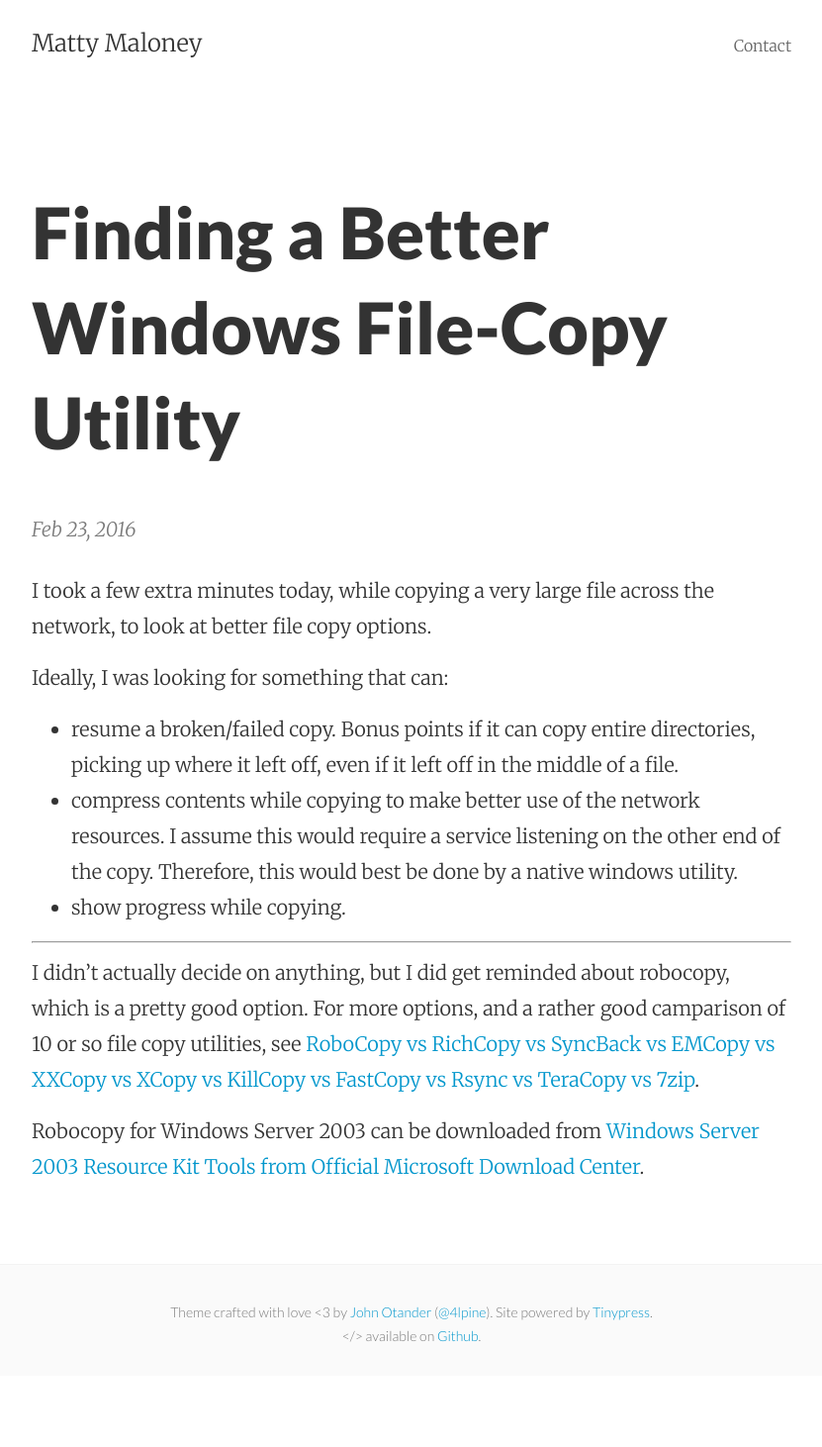
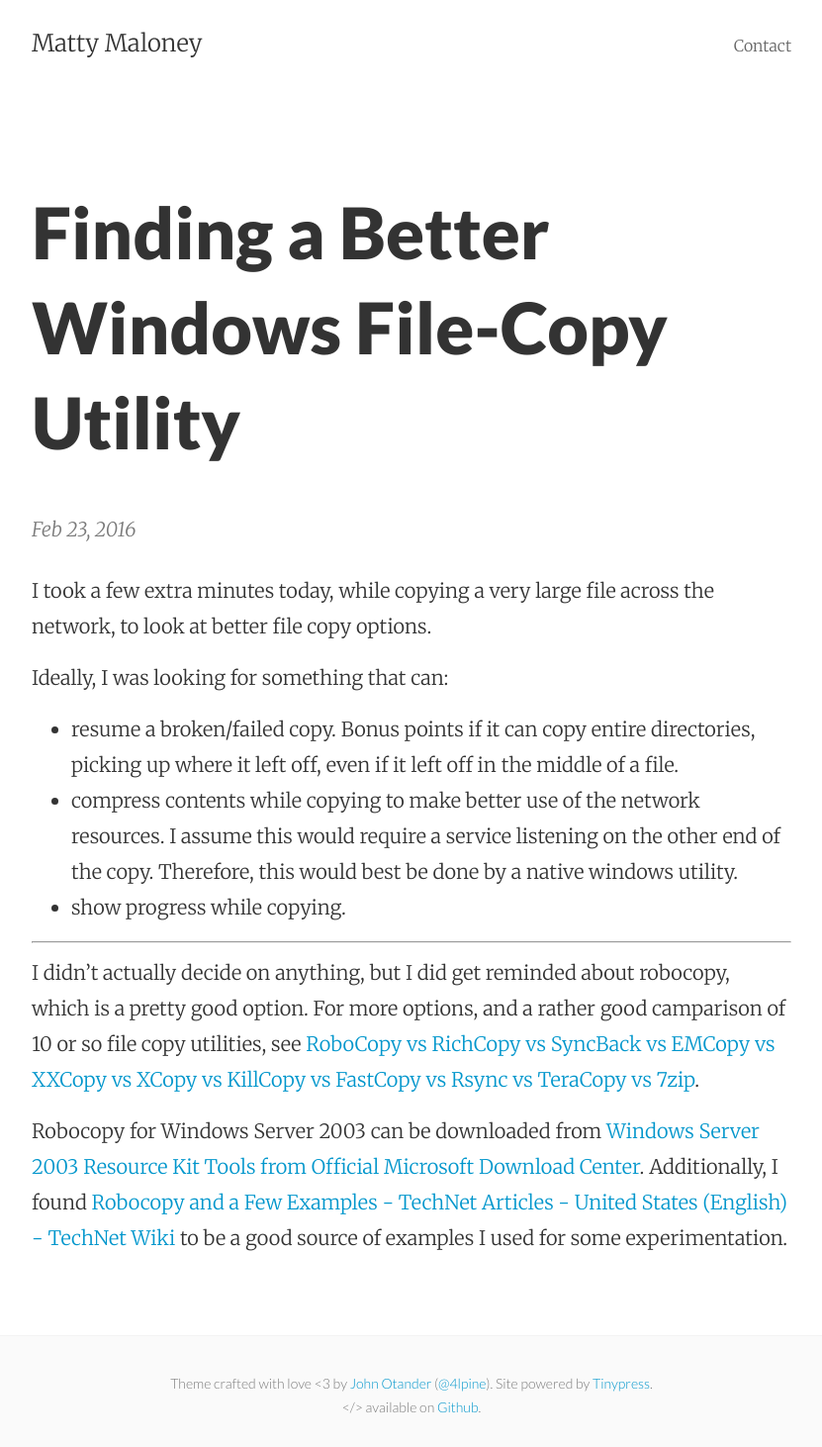
Before and after one commit to mattymaloney/mattymaloney.github.io, a Jekyll site: the page built from _posts/2016-02-23-windows-file-copy-util.md, in a window 1280 px wide. Shown: the whole page at 99% size, without its empty margins (224-1055 px from the left). Built offline with Jekyll 4.4.1, drawn with Linux system fonts in a browser that asks for light colours; before the commit the page ends 1390 px from its top, so only the background shows below that.

Commit message:
Updated 2016-02-23-windows-file-copy-util.md

```diff
--- a/_posts/2016-02-23-windows-file-copy-util.md
+++ b/_posts/2016-02-23-windows-file-copy-util.md
@@ -3,6 +3,7 @@ published: true
 layout: post
 title: "Finding a Better Windows File-Copy Utility"
 ---
+
 
 I took a few extra minutes today, while copying a very large file across the network, to look at better file copy options.
 
@@ -16,4 +17,4 @@ Ideally, I was looking for something that can:
 
 I didn't actually decide on anything, but I did get reminded about robocopy, which is a pretty good option. For more options, and a rather good camparison of 10 or so file copy utilities, see [RoboCopy vs RichCopy vs SyncBack vs EMCopy vs XXCopy vs XCopy vs KillCopy vs FastCopy vs Rsync vs TeraCopy vs 7zip](http://mfctips.com/2013/11/01/robocopy-vs-richcopy-vs-syncback-vs-emcopy/).
 
-Robocopy for Windows Server 2003 can be downloaded from [Windows Server 2003 Resource Kit Tools from Official Microsoft Download Center](https://www.microsoft.com/en-us/download/details.aspx?id=17657).
+Robocopy for Windows Server 2003 can be downloaded from [Windows Server 2003 Resource Kit Tools from Official Microsoft Download Center](https://www.microsoft.com/en-us/download/details.aspx?id=17657). Additionally, I found [Robocopy and a Few Examples - TechNet Articles - United States (English) - TechNet Wiki](http://social.technet.microsoft.com/wiki/contents/articles/1073.robocopy-and-a-few-examples.aspx) to be a good source of examples I used for some experimentation.
```
